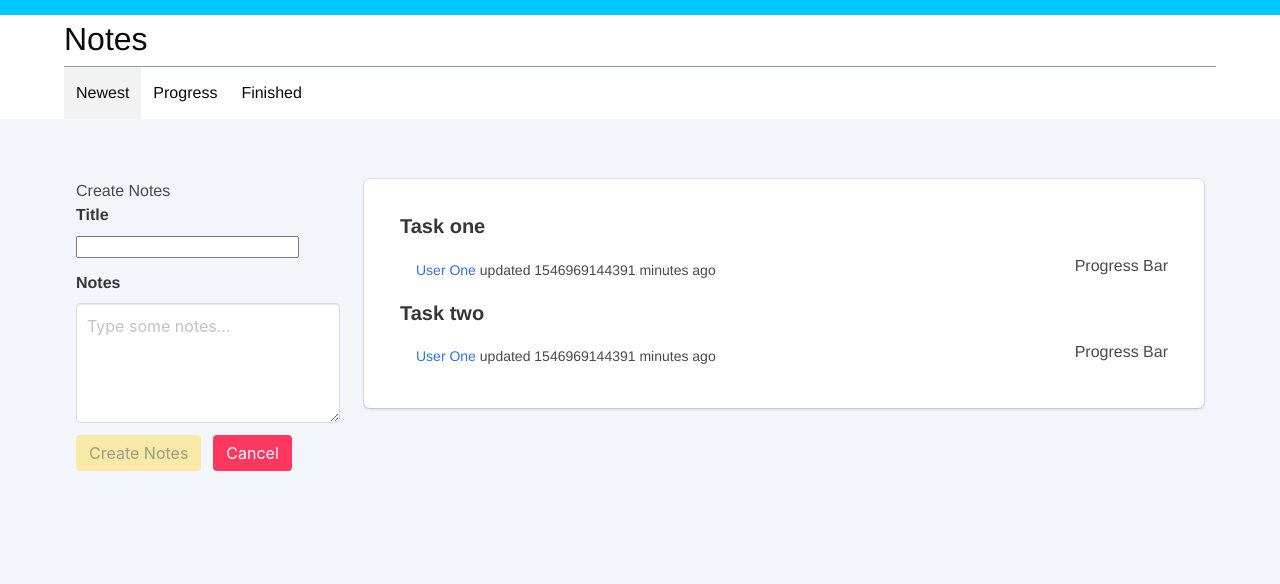
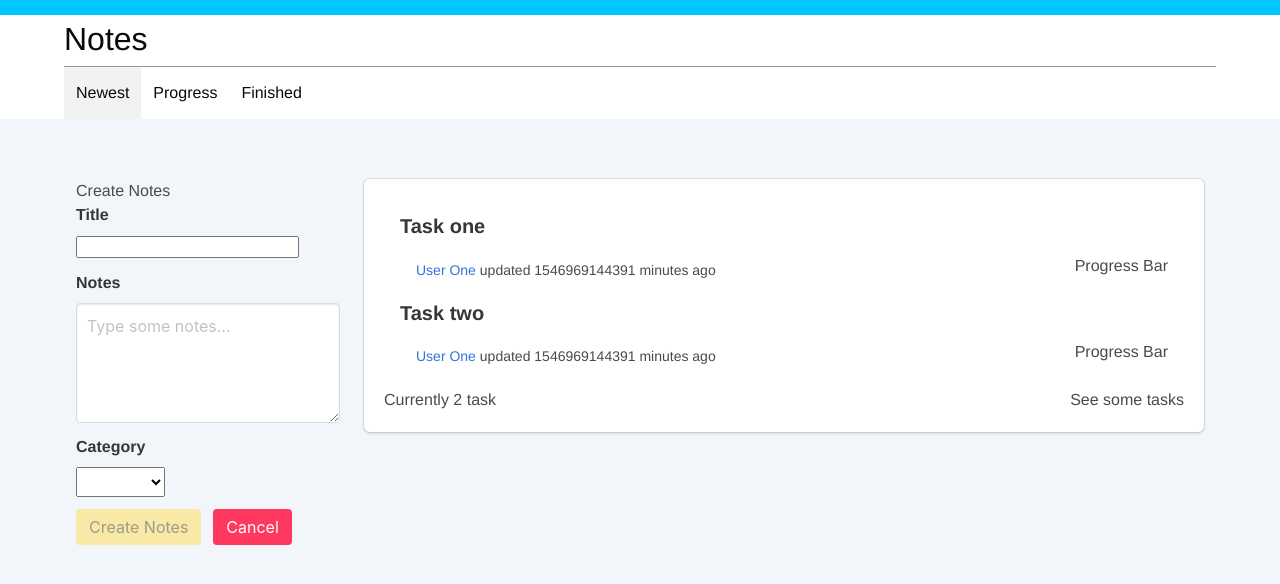
Before and after one commit to Milos89J/project-1, a Vue app: page / in a window 1280 px wide. Both pictures are taken after a click on the link "New Notes". Shown: the top 584 px of the page. Built offline with nearby package versions, Linux system fonts and the light colour scheme.

Commit message:
add new function category, and fix some issues-id

```diff
--- a/src/App.vue
+++ b/src/App.vue
@@ -3,7 +3,7 @@
     <nav class="navbar is-white topNote">
       <div class="container">
         <div class="navbar-name">
-          <h2>Notes</h2>
+          <h2>{{appName}}</h2>
         </div>
       </div>
     </nav>
@@ -47,6 +47,15 @@
                   ></textarea>
                 </div>
               </div>
+              <div class="field">
+                <label class="label">Category</label>
+                <div class="control">
+                  <select v-model="newData.categoty" class="select">
+                    <option disabled value="">Select one</option>
+                    <option v-for="category in categories" :key="category.id"> {{category.text}} </option>
+                  </select>
+                </div>
+              </div>
               <div class="field is-grouped">
                 <div class="control">
                   <button
@@ -76,6 +85,8 @@
               :activity="activity"
               :key="activity.id"
             ></DataItems>
+            <div class="data-length">Currently {{dataLength}} task</div>
+            <div class="data-message">{{dataMessage}}</div>
           </div>
         </div>
       </div>
@@ -92,12 +103,13 @@ export default {
   data() {
     return {
       isDisplayed: false,
-      message: "Hi!",
-      titleMessage: "My Project!",
+      creator: 'MJ',
+      appName: 'Notes',
       isTextDisplayed: true,
       newData: {
         title: "",
         notes: "",
+        category: "",
       },
       items: { 1: { name: "Milos" }, 2: { name: "Sava" } },
       user: {},
@@ -113,6 +125,18 @@ export default {
   computed: {
     checkDataValid() {
       return !this.newData.title || !this.newData.notes;
+    },
+    dataLength () { // this function or computed counts tasks
+    return Object.keys(this.activities).length
+    },
+    dataMessage () {
+      if (this.dataLength && this.dataLength < 5) {
+        return 'See some tasks'
+      } else if (this.dataLength >= 5) {
+        return 'Many tasks, good for you'
+      } else {
+        return 'No tasks...'
+      }
     },
   },
   methods: {
@@ -142,6 +166,12 @@ body {
 }
 footer {
   background-color: #f2f6fa !important;
+}
+.data-message {
+  float: right;
+}
+.data-length {
+  display: inline-block;
 }
 .example-wrapper {
   margin-left: 30px;
--- a/src/api/index.js
+++ b/src/api/index.js
@@ -22,8 +22,8 @@ export const fetchActivities = () => {
 };
 export const fetchCategories = () => {
   return {
-    1546969049: { text: "VueJS" },
-    1546969225: { text: "Angular" },
+    '1546969049': { text: 'test01', id:'1546969049' },
+    '1546969225': { text: 'test02', id:'1546969225' },
   }
 };
 export const fetchUser = () => {
```
